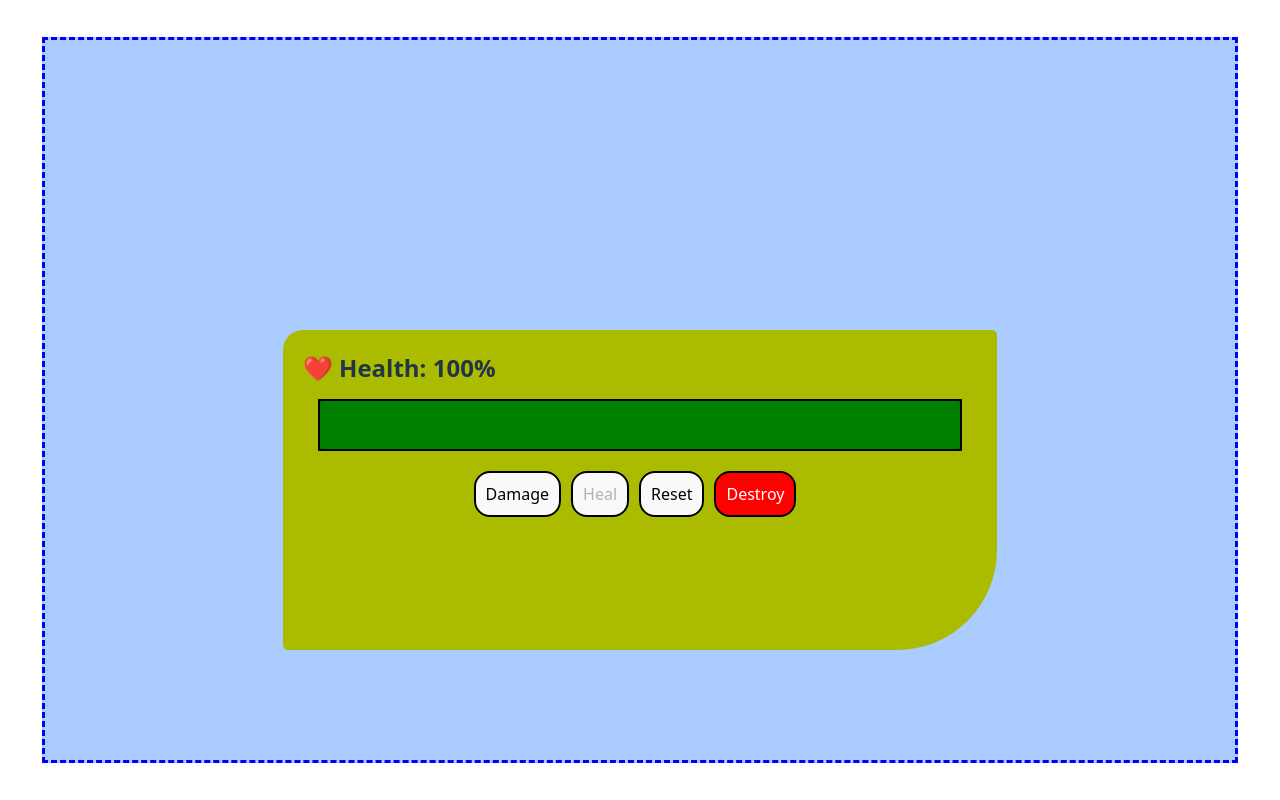
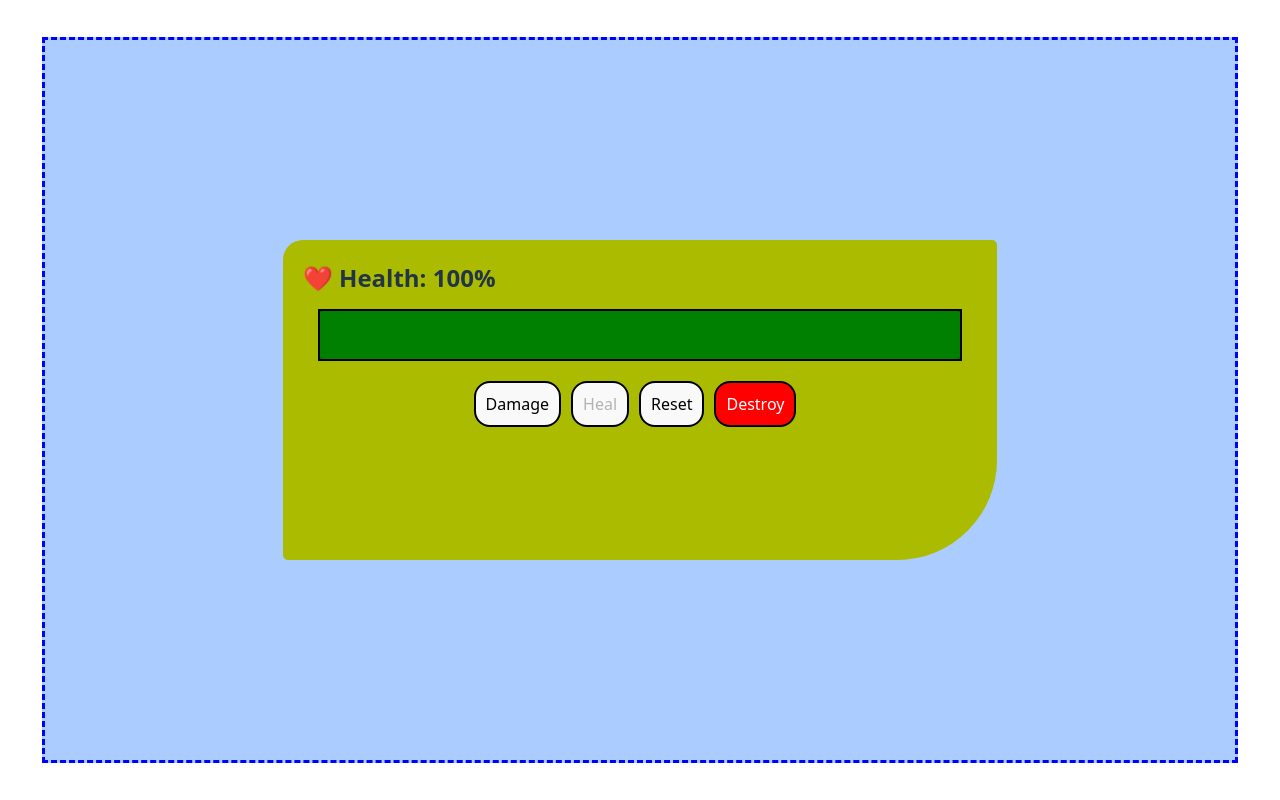
Before and after one commit to royalpriniel/health_meter, a React (Vite) app: page / in a window 1280 px wide. Built offline with nearby package versions, Linux system fonts and the light colour scheme.

Commit message:
Update healthMeter.jsx

```diff
--- a/src/healthMeter.jsx
+++ b/src/healthMeter.jsx
@@ -13,7 +13,6 @@ const CONTAINER_STYLE = {
   width: "60%",
   margin: "auto",
   position: "relative",
-  top: "90px",
   minHeight: "40vh",
   borderRadius: "20px 5px 100px",
   backgroundColor: "#ab0",
```
